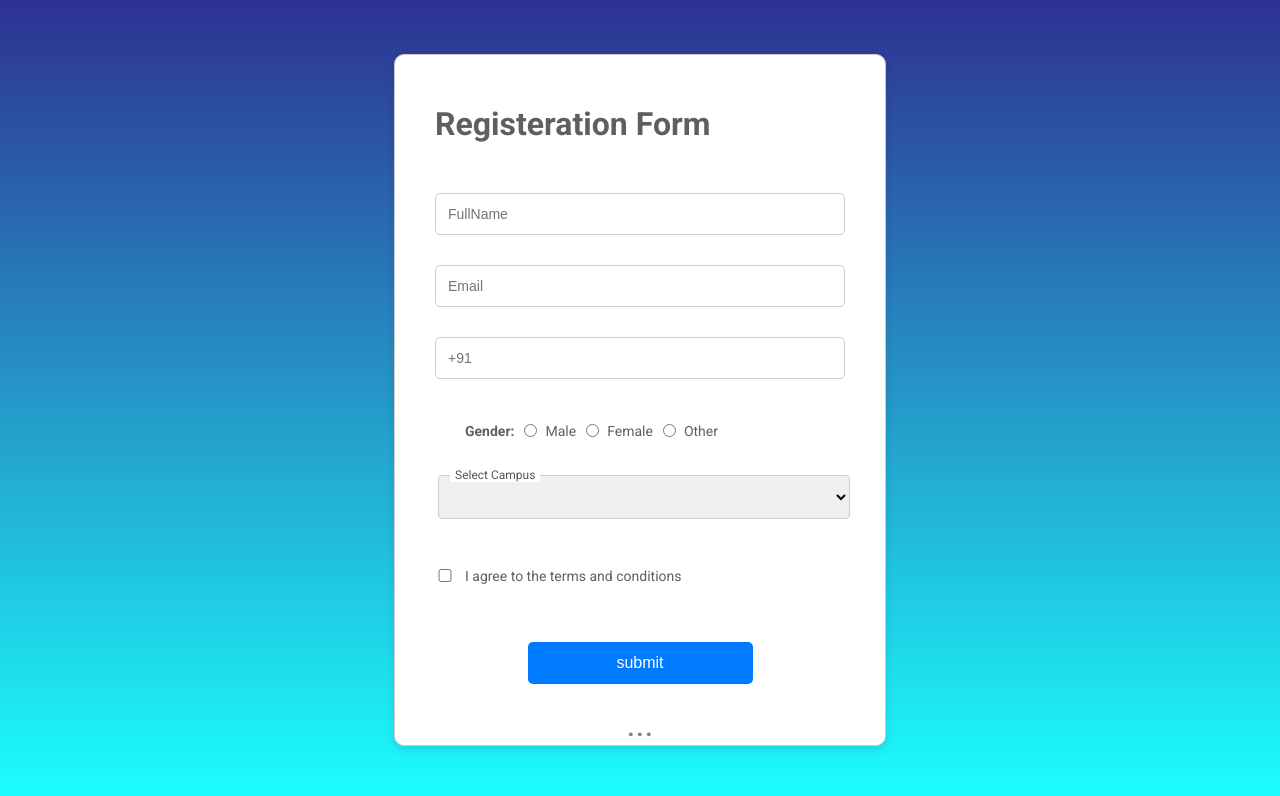
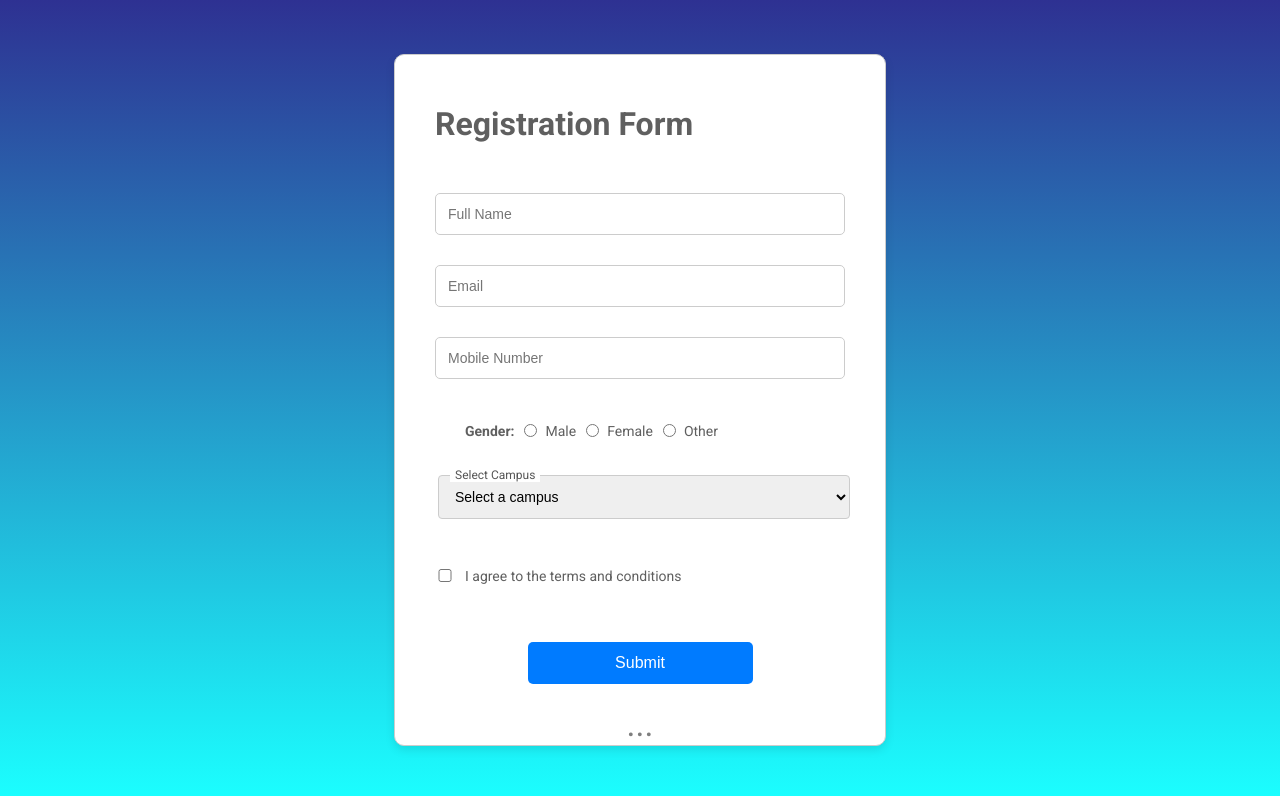
Before and after one commit to juniorjudy123/RegisterationForm, a React (Vite) app: page / in a window 1280 px wide. Shown: the top 796 px of the page. Built offline with nearby package versions, Linux system fonts and the light colour scheme.

Commit message:
validation reworking complete,error component added

```diff
--- /dev/null
+++ b/src/components/errorMessage/ErrorMessage.jsx
@@ -0,0 +1,21 @@
+import React from "react"
+import PropTypes from "prop-types"
+import "./errorMessageStyles.css"
+import warningImage from "../../assets/warning.png"
+
+const ErrorMessage = ({ message }) => {
+	if (!message) return null // Don't render anything if there's no message
+	return (
+		<div className="error-message">
+			<img src={warningImage} alt="warning-img" className="warn-img"></img>
+
+			{message}
+		</div>
+	)
+}
+
+ErrorMessage.propTypes = {
+	message: PropTypes.string,
+}
+
+export default ErrorMessage
--- /dev/null
+++ b/src/components/errorMessage/errorMessageStyles.css
@@ -0,0 +1,8 @@
+.error-message {
+	color: rgba(255, 0, 0, 0.871);
+	font-size: 14px;
+	margin-top: 5px;
+}
+.warn-img {
+	width: 16px;
+}
--- a/src/components/mainForm/Mainform.jsx
+++ b/src/components/mainForm/Mainform.jsx
@@ -1,19 +1,26 @@
-import React, { useEffect, useState } from "react"
+import React, { useState } from "react"
 import "./mainformStyles.css"
+import ErrorMessage from "../errorMessage/ErrorMessage"
 
 const Mainform = () => {
-	const [name, SetName] = useState("")
-	const [email, SetEmail] = useState("")
-	const [mobile, SetMobile] = useState("")
+	const [name, setName] = useState("")
+	const [email, setEmail] = useState("")
+	const [mobile, setMobile] = useState("")
 	const [gender, setGender] = useState("")
 	const [campus, setCampus] = useState("")
 	const [checked, setChecked] = useState(false)
-	const [error, setError] = useState()
+	const [emailError, setEmailError] = useState("")
+	const [mobileError, setMobileError] = useState("")
 
 	const validateEmail = (email) => {
 		const emailPattern =
 			/^(?!.*\.{2})(?!.*@.*\.{2})[a-zA-Z0-9._%+-]+@[a-zA-Z0-9.-]+\.[a-zA-Z]{2,}$/
 		return emailPattern.test(email)
+	}
+
+	const validateMobile = (mobile) => {
+		const mobilePattern = /^\d{10}$/
+		return mobilePattern.test(mobile)
 	}
 
 	const handleGenderChange = (e) => {
@@ -24,37 +31,47 @@ const Mainform = () => {
 		setCampus(e.target.value)
 	}
 
-	const handleChecked = (prev) => {
-		setChecked((prev) => !prev)
+	const handleChecked = (e) => {
+		setChecked(e.target.checked)
 	}
 
 	const handleSubmit = (e) => {
 		e.preventDefault()
+		setEmailError("") // Reset error messages
+		setMobileError("")
+
 		const emailError = validateEmail(email) ? "" : "Invalid email format"
+		const mobileError = validateMobile(mobile)
+			? ""
+			: "Mobile number must be 10 digits"
 
 		if (emailError) {
-			setError({ email: emailError })
+			setEmailError(emailError)
 		}
 
-		console.log({ name, email, mobile, gender, campus, checked })
+		if (mobileError) {
+			setMobileError(mobileError)
+		}
+
+		if (!emailError && !mobileError) {
+			console.log({ name, email, mobile, gender, campus, checked })
+		}
 	}
 
 	return (
 		<div className="outer-box">
 			<form onSubmit={handleSubmit}>
 				<div className="heading-div">
-					<h1 className="heading">Registeration Form</h1>
+					<h1 className="heading">Registration Form</h1>
 				</div>
 				<div className="input-data">
 					<input
-						type="name"
-						placeholder="FullName"
+						type="text"
+						placeholder="Full Name"
 						value={name}
-						onChange={(e) => {
-							SetName(e.target.value)
-						}}
+						onChange={(e) => setName(e.target.value)}
 						required
-					></input>
+					/>
 				</div>
 				<div className="input-data">
 					<input
@@ -62,21 +79,19 @@ const Mainform = () => {
 						placeholder="Email"
 						required
 						value={email}
-						onChange={(e) => {
-							SetEmail(e.target.value)
-						}}
-					></input>
+						onChange={(e) => setEmail(e.target.value)}
+					/>
+					<ErrorMessage message={emailError} />
 				</div>
 				<div className="input-data">
 					<input
 						type="tel"
-						placeholder="+91"
+						placeholder="Mobile Number"
 						required
 						value={mobile}
-						onChange={(e) => {
-							SetMobile(e.target.value)
-						}}
-					></input>
+						onChange={(e) => setMobile(e.target.value)}
+					/>
+					<ErrorMessage message={mobileError} />
 				</div>
 
 				<div className="gender-div">
@@ -123,7 +138,9 @@ const Mainform = () => {
 						onChange={handleCampusSelect}
 						required
 					>
-						<option value=""></option>
+						<option value="" disabled>
+							Select a campus
+						</option>
 						<option value="Ernakulam">Ernakulam</option>
 						<option value="Chennai">Chennai</option>
 						<option value="Bengaluru">Bengaluru</option>
@@ -136,7 +153,7 @@ const Mainform = () => {
 						type="checkbox"
 						name="updates"
 						className="checkbox-input"
-						value={checked}
+						checked={checked}
 						onChange={handleChecked}
 						required
 					/>
@@ -145,7 +162,7 @@ const Mainform = () => {
 
 				<div className="button-div">
 					<button className="submit" disabled={!checked}>
-						submit
+						Submit
 					</button>
 				</div>
 				<div className="ellipsis-indicator">...</div>
```
Also changed, not shown: src/assets/warning.png (added).
